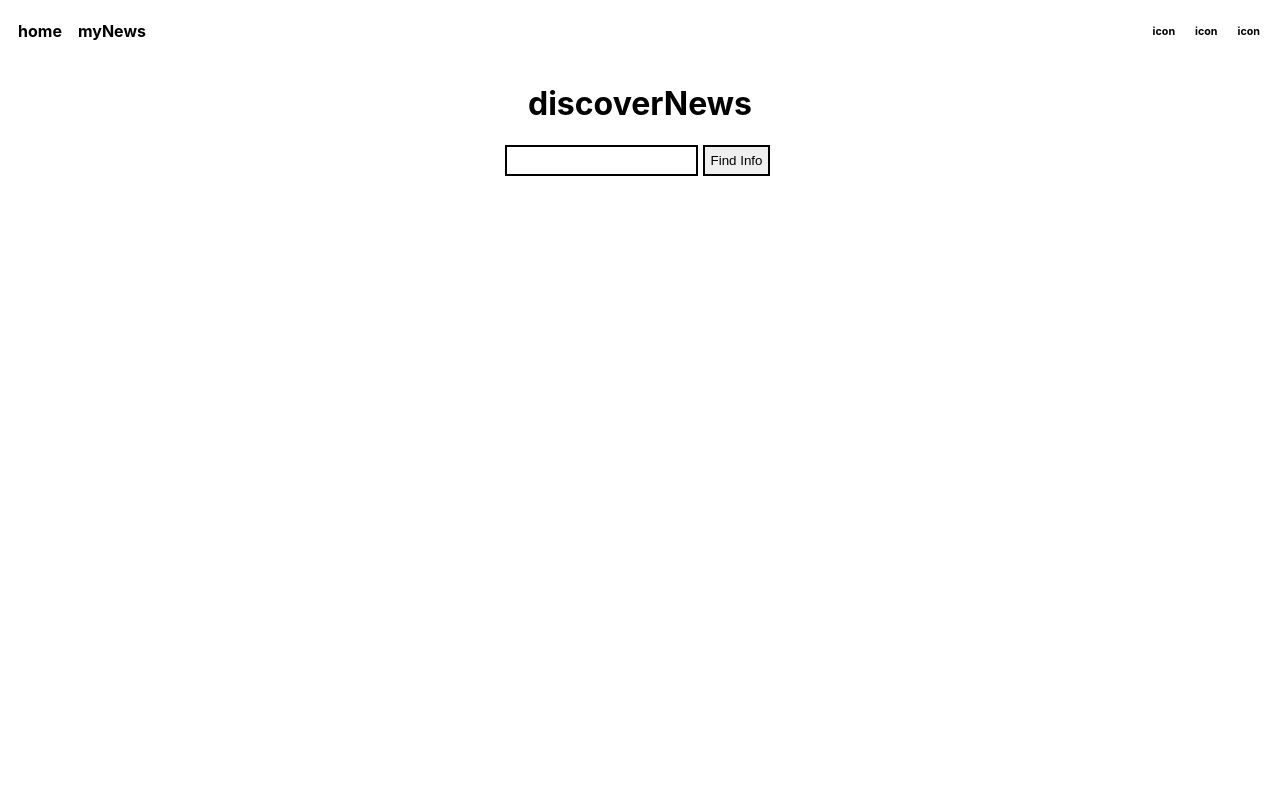
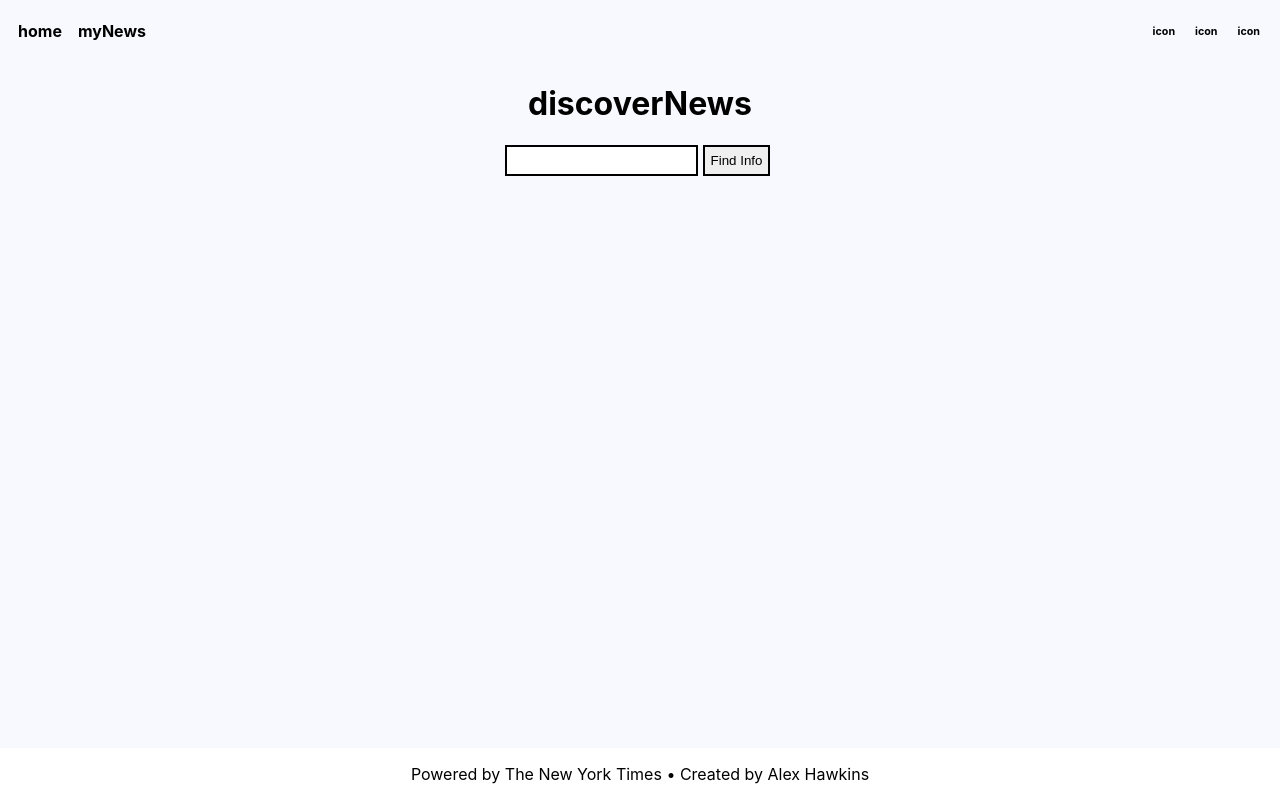
Before and after one commit to ahawkz/discover-podcasts-frontend, a React (Create React App) app: page / in a window 1280 px wide. Built offline with nearby package versions, Linux system fonts and the light colour scheme.

Commit message:
added footer styling

```diff
--- a/src/App.js
+++ b/src/App.js
@@ -3,6 +3,7 @@ import React from 'react';
 import Search from './components/Search.js';
 import  Header from './components/Header.js';
 import MyNews from './components/MyNews.js'
+import Footer from './components/Footer.js'
 
 
 // ==== COMPONENT CLASS ==== //
@@ -44,6 +45,7 @@ class App extends React.Component {
           view={this.state.view}
           handleView = {this.handleView}
           /> : < MyNews />}
+          <Footer/>
       </div>
     )
   }
--- /dev/null
+++ b/src/components/Footer.js
@@ -0,0 +1,13 @@
+import React from 'react';
+
+class Footer extends React.Component {
+  render(){
+    return(
+      <footer>
+        <p>Powered by The New York Times • Created by Alex Hawkins</p>
+      </footer>
+    )
+  }
+}
+
+export default Footer;
--- a/src/index.css
+++ b/src/index.css
@@ -9,6 +9,7 @@ body {
     sans-serif;
   -webkit-font-smoothing: antialiased;
   -moz-osx-font-smoothing: grayscale;
+  background: ghostwhite;
 }
 
 code {
@@ -66,3 +67,19 @@ form input {
 .news-card {
   border: 1px solid black;
 }
+
+/* ====================== */
+/* ===== FOOTER.JS ====== */
+/* ====================== */
+
+footer {
+  display: flex;
+  flex-direction: row;
+  justify-content: space-around;
+  position: fixed;
+  left: 0;
+  bottom: 0;
+  width: 100%;
+  background: white;
+  box-shadow: 1px 1px 1px gray;
+}
```
